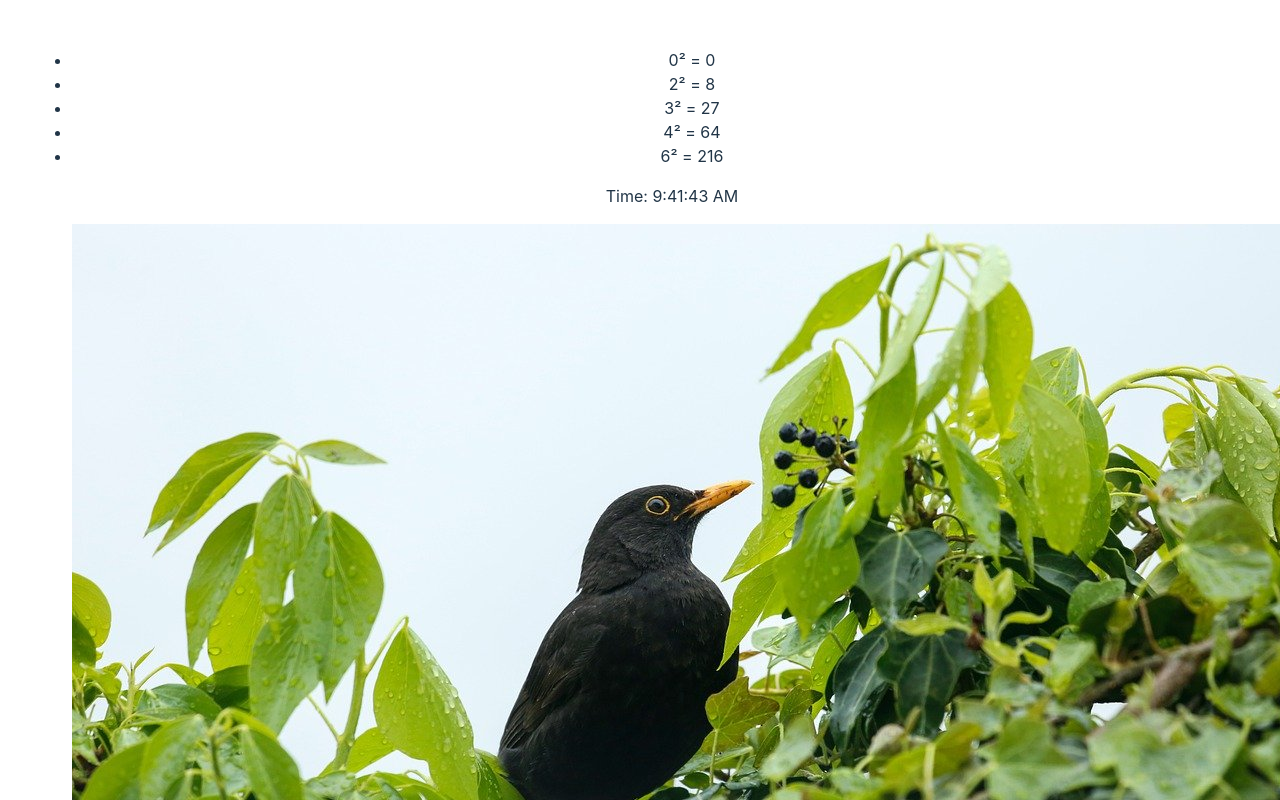
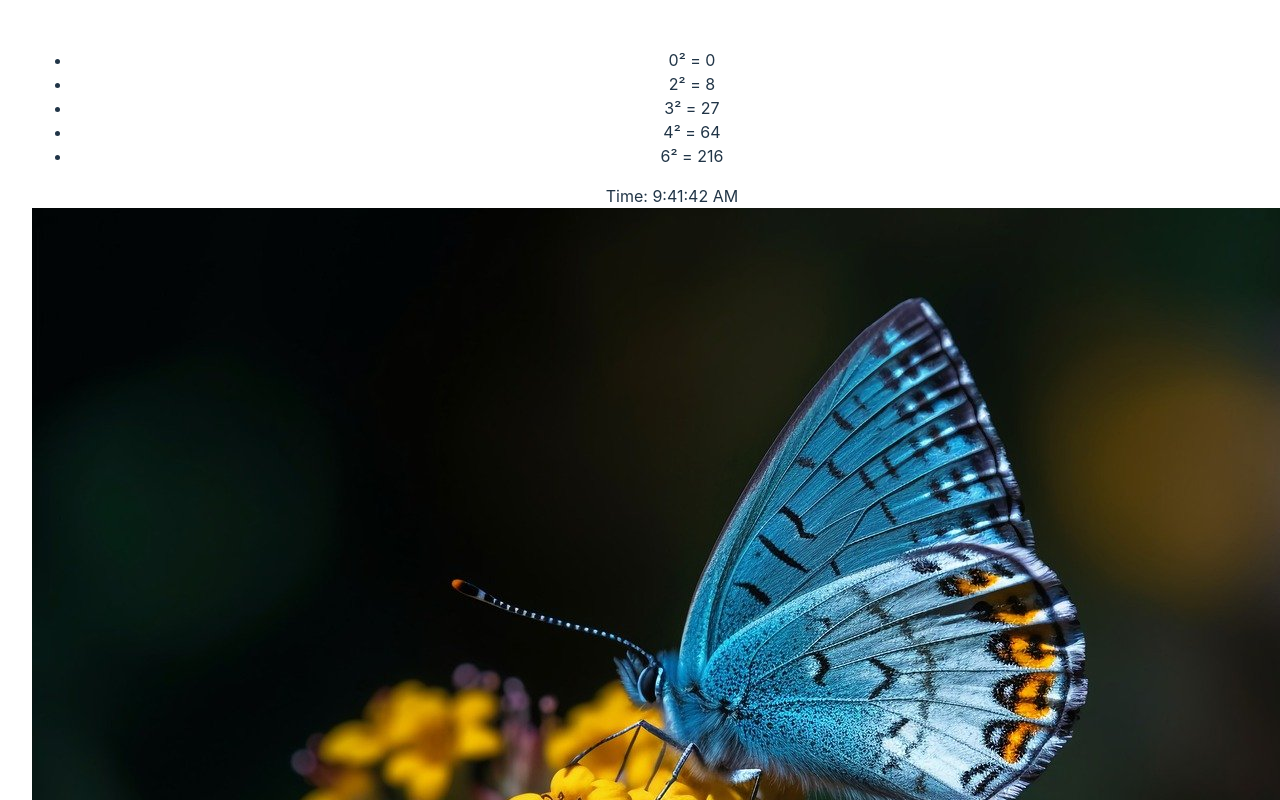
Before and after one commit to AngelPASTORROJAS/vite_exos, a React (Vite) app: page / in a window 1280 px wide. Shown: the top 800 px of the page. Built offline with nearby package versions, Linux system fonts and the light colour scheme.

Commit message:
feat: affichage de images toutes les 3s

```diff
--- a/src/components/Images.jsx
+++ b/src/components/Images.jsx
@@ -1,23 +1,28 @@
-import bird from './../assets/img/blackbird.jpg'
-import butterfly from './../assets/img/butterfly.jpg';
-import flowers from './../assets/img/flowers.jpg';
-import nature from './../assets/img/nature.jpg';
-
-const images = [
-    { src: bird, name: 'bird'},
-    { src: butterfly, name: 'butterfly'},
-    { src: flowers, name: 'flowers'},
-    { src: nature, name: 'nature'},
-]
+import bird from "./../assets/img/blackbird.jpg";
+import butterfly from "./../assets/img/butterfly.jpg";
+import flowers from "./../assets/img/flowers.jpg";
+import nature from "./../assets/img/nature.jpg";
+import { useState, useEffect } from "react";
 
 const Images = () => {
-    return <>
-        <ul>
-            {images.map( image =>
-            <li key={image}><img src={image.src} alt={image.name} /></li>
-            )}
-        </ul>
-    </>
-}
+  const images = [
+    { src: bird, name: "bird" },
+    { src: butterfly, name: "butterfly" },
+    { src: flowers, name: "flowers" },
+    { src: nature, name: "nature" },
+  ];
+  const [currentIndex, setCurrentIndex] = useState(0);
+  useEffect(() => {
+    const intervalId = setInterval(() => {
+      setCurrentIndex((prevIndex) => (prevIndex + 1) % images.length);
+    }, 3000);
 
-export default Images
+    return () => clearInterval(intervalId);
+  }, [images.length]);
+
+  return (
+      <img sizes="10px" src={images[currentIndex].src} alt={images[currentIndex].name} />
+  );
+};
+
+export default Images;
```
